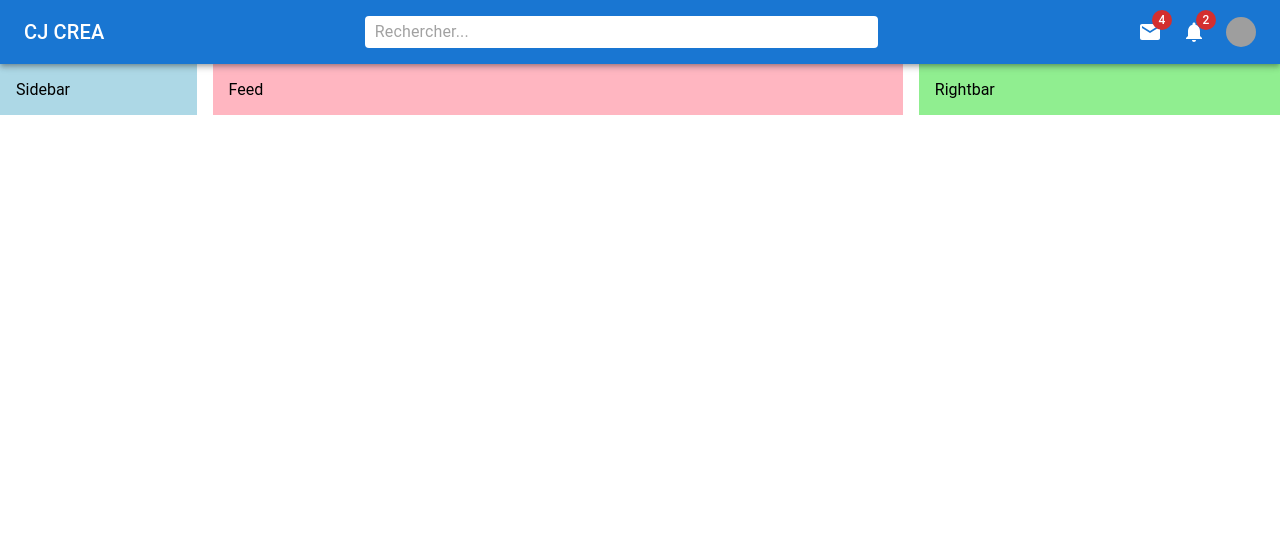
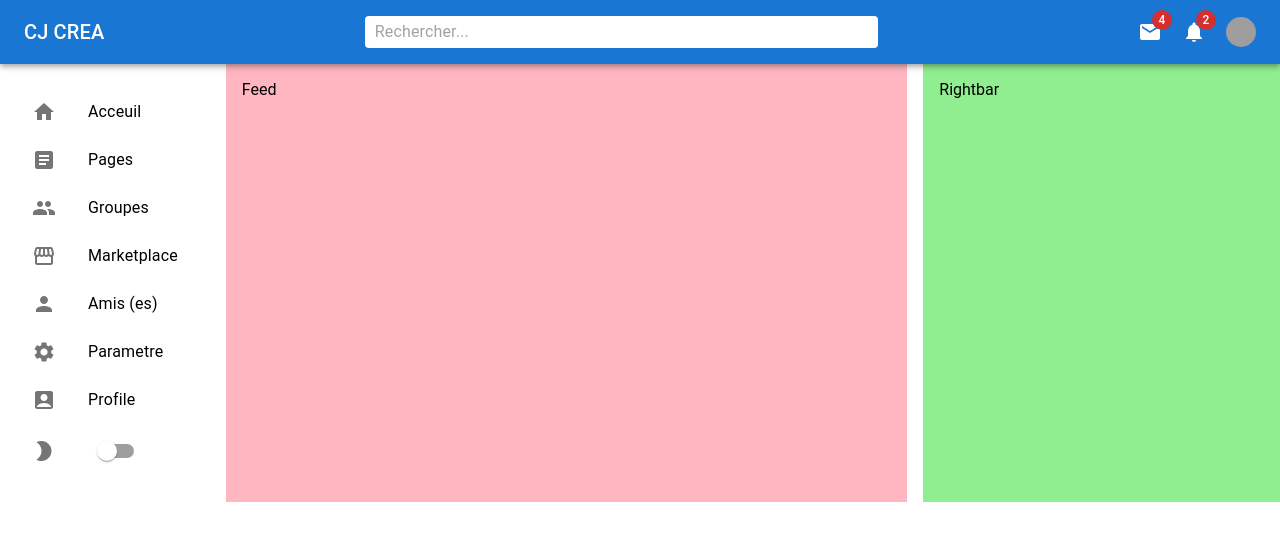
Before and after one commit to jakhecs/mui-project, a React (Create React App) app: page / in a window 1280 px wide. Shown: the top 540 px of the page. Built offline with nearby package versions, Linux system fonts and the light colour scheme; grey boxes are pictures that could not be loaded.

Commit message:
Ajout des fonctionalités de la sidebar

```diff
--- a/src/components/sidebar.jsx
+++ b/src/components/sidebar.jsx
@@ -1,10 +1,25 @@
 import React from "react";
-import { Box } from "@mui/material";
+import {
+  Box,
+  List,
+  ListItem,
+  ListItemButton,
+  ListItemIcon,
+  ListItemText,
+  Switch,
+} from "@mui/material";
+import HomeIcon from "@mui/icons-material/Home";
+import SettingsIcon from "@mui/icons-material/Settings";
+import AccountBoxIcon from "@mui/icons-material/AccountBox";
+import PersonIcon from "@mui/icons-material/Person";
+import StorefrontIcon from "@mui/icons-material/Storefront";
+import ArticleIcon from "@mui/icons-material/Article";
+import GroupIcon from "@mui/icons-material/Group";
+import ModeNightIcon from "@mui/icons-material/ModeNight";
 
 const Sidebar = () => {
   return (
     <Box
-      bgcolor="lightBlue"
       flex={1}
       p={2}
       sx={{
@@ -14,7 +29,79 @@ const Sidebar = () => {
         },
       }}
     >
-      Sidebar
+      <List>
+        <ListItem disablePadding>
+          <ListItemButton component="a" href="/home">
+            <ListItemIcon>
+              <HomeIcon />
+            </ListItemIcon>
+            <ListItemText primary="Acceuil" />
+          </ListItemButton>
+        </ListItem>
+
+        <ListItem disablePadding>
+          <ListItemButton component="a" href="#simple-list">
+            <ListItemIcon>
+              <ArticleIcon />
+            </ListItemIcon>
+            <ListItemText primary="Pages" />
+          </ListItemButton>
+        </ListItem>
+
+        <ListItem disablePadding>
+          <ListItemButton component="a" href="#simple-list">
+            <ListItemIcon>
+              <GroupIcon />
+            </ListItemIcon>
+            <ListItemText primary="Groupes" />
+          </ListItemButton>
+        </ListItem>
+
+        <ListItem disablePadding>
+          <ListItemButton component="a" href="#simple-list">
+            <ListItemIcon>
+              <StorefrontIcon />
+            </ListItemIcon>
+            <ListItemText primary="Marketplace" />
+          </ListItemButton>
+        </ListItem>
+
+        <ListItem disablePadding>
+          <ListItemButton component="a" href="#simple-list">
+            <ListItemIcon>
+              <PersonIcon />
+            </ListItemIcon>
+            <ListItemText primary="Amis (es)" />
+          </ListItemButton>
+        </ListItem>
+
+        <ListItem disablePadding>
+          <ListItemButton component="a" href="#simple-list">
+            <ListItemIcon>
+              <SettingsIcon />
+            </ListItemIcon>
+            <ListItemText primary="Parametre" />
+          </ListItemButton>
+        </ListItem>
+
+        <ListItem disablePadding>
+          <ListItemButton component="a" href="#simple-list">
+            <ListItemIcon>
+              <AccountBoxIcon />
+            </ListItemIcon>
+            <ListItemText primary="Profile" />
+          </ListItemButton>
+        </ListItem>
+
+        <ListItem disablePadding>
+          <ListItemButton component="a" href="#simple-list">
+            <ListItemIcon>
+              <ModeNightIcon />
+            </ListItemIcon>
+            <Switch />
+          </ListItemButton>
+        </ListItem>
+      </List>
     </Box>
   );
 };
```
